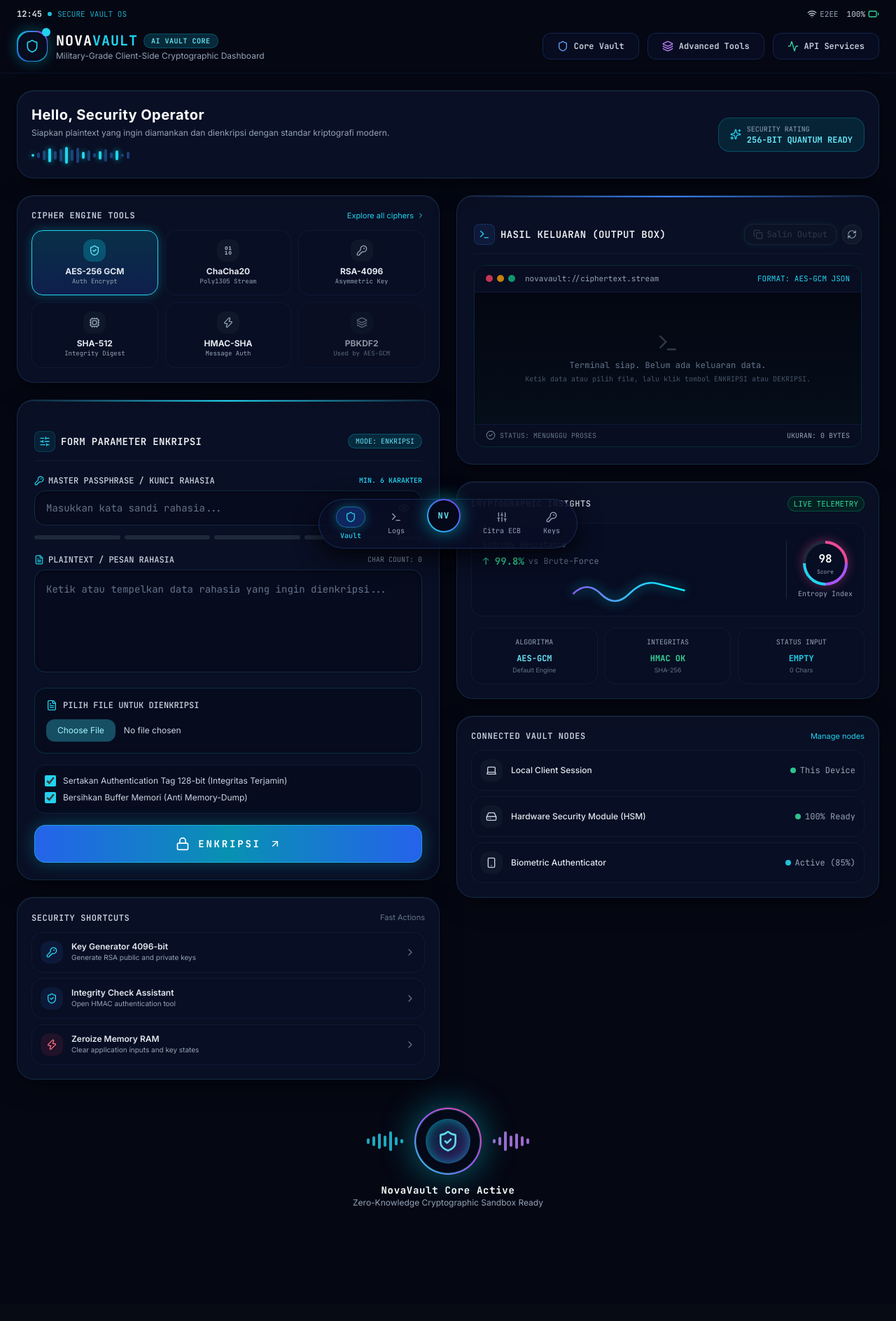
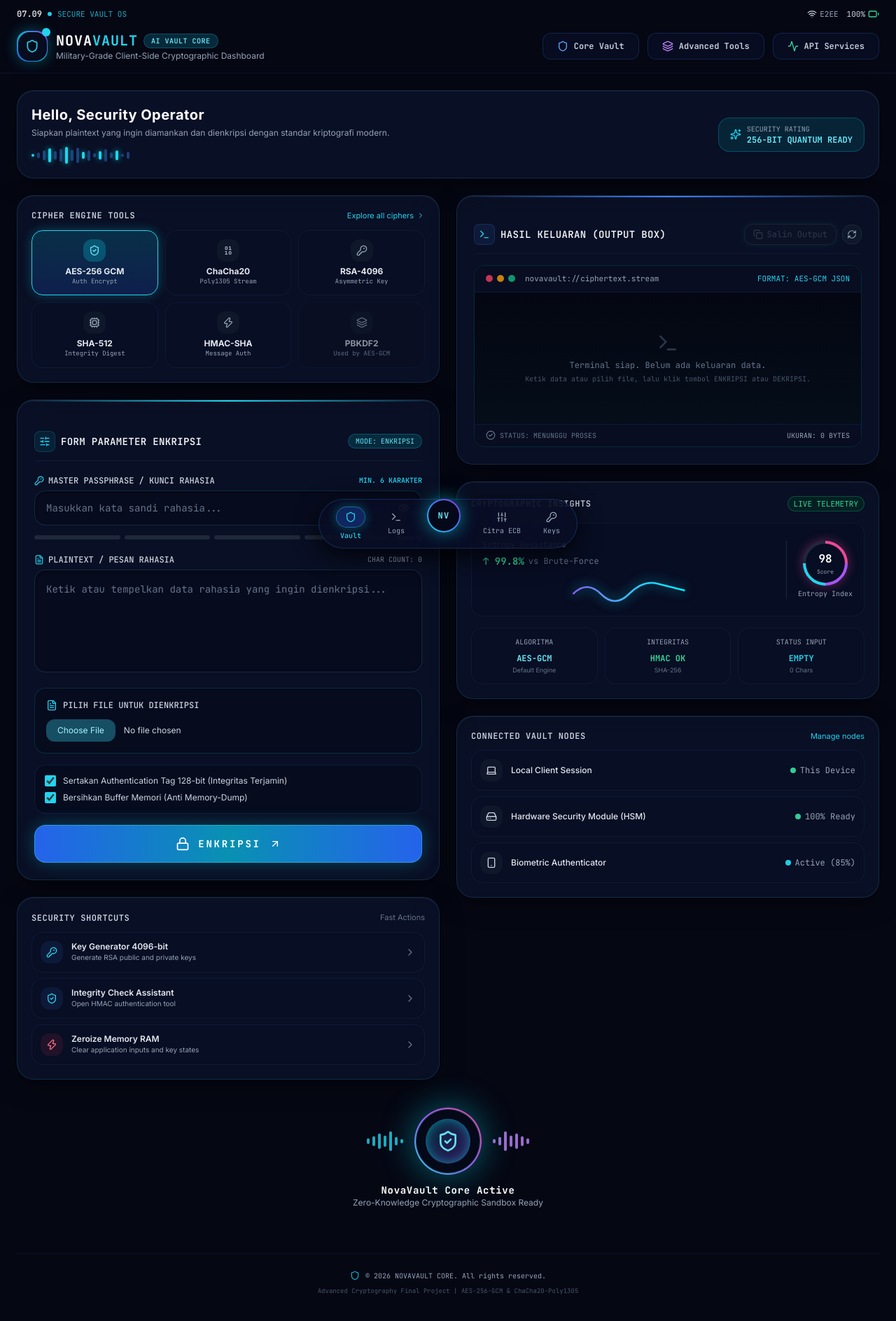
Before and after one commit to syaila02/NovaVault, a React (Vite) app: page / in a window 1280 px wide. Shown: the top 1888 px of the page at 70% size. Before the commit the page ends 1863 px from the top, so only its background shows below. Built offline with nearby package versions, Linux system fonts and the light colour scheme.

Commit message:
Add jam real-time dan footer aplikasi

```diff
--- a/src/App.jsx
+++ b/src/App.jsx
@@ -62,6 +62,18 @@ export default function App() {
   const [hmacToVerify, setHmacToVerify] = useState('');
   const [hmacVerificationResult, setHmacVerificationResult] = useState(null);
 
+  // Jam Real-time
+  const [currentTime, setCurrentTime] = useState(
+    new Date().toLocaleTimeString('id-ID', { hour: '2-digit', minute: '2-digit' })
+  );
+
+  React.useEffect(() => {
+    const timer = setInterval(() => {
+      setCurrentTime(new Date().toLocaleTimeString('id-ID', { hour: '2-digit', minute: '2-digit' }));
+    }, 1000);
+    return () => clearInterval(timer);
+  }, []);
+
   const [selectedFile, setSelectedFile] = useState(null);
   const [fileResult, setFileResult] = useState(null);
   const fileInputRef = useRef(null);
@@ -463,7 +475,7 @@ export default function App() {
       {/* Top Futuristic Status Bar */}
       <div className="max-w-7xl mx-auto w-full px-6 pt-3 flex items-center justify-between text-xs text-slate-400 font-mono">
         <div className="flex items-center gap-2">
-          <span className="font-semibold text-slate-200">12:45</span>
+          <span className="font-semibold text-slate-200">{currentTime}</span>
           <span className="w-1.5 h-1.5 rounded-full bg-cyan-400 animate-pulse" />
           <span className="text-[11px] text-cyan-400/80">SECURE VAULT OS</span>
         </div>
@@ -1479,6 +1491,17 @@ export default function App() {
           </>
         )}
 
+        {/* ===================== FOOTER ===================== */}
+        <footer className="mt-16 py-6 border-t border-blue-500/10 flex flex-col items-center justify-center gap-2 text-center">
+          <div className="flex items-center gap-2 text-slate-400 font-mono text-[10px]">
+            <Shield className="w-3.5 h-3.5 text-cyan-500" />
+            <span>&copy; {new Date().getFullYear()} NOVAVAULT CORE. All rights reserved.</span>
+          </div>
+          <p className="text-[9px] text-slate-600 font-mono">
+            Advanced Cryptography Final Project | AES-256-GCM & ChaCha20-Poly1305
+          </p>
+        </footer>
+
       </main>
 
       {/* ===================== FLOATING BOTTOM NAVIGATION DOCK ===================== */}
```
